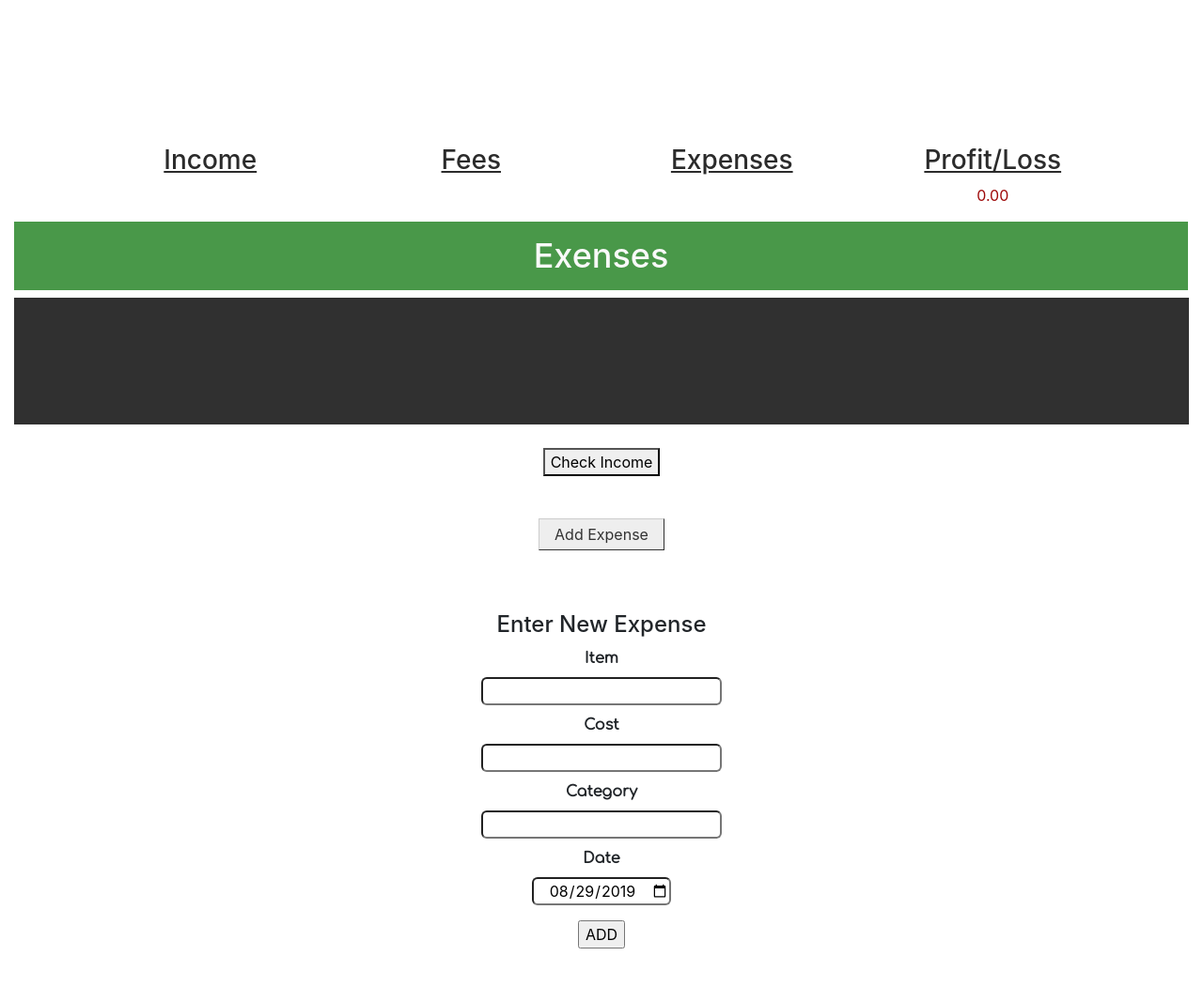
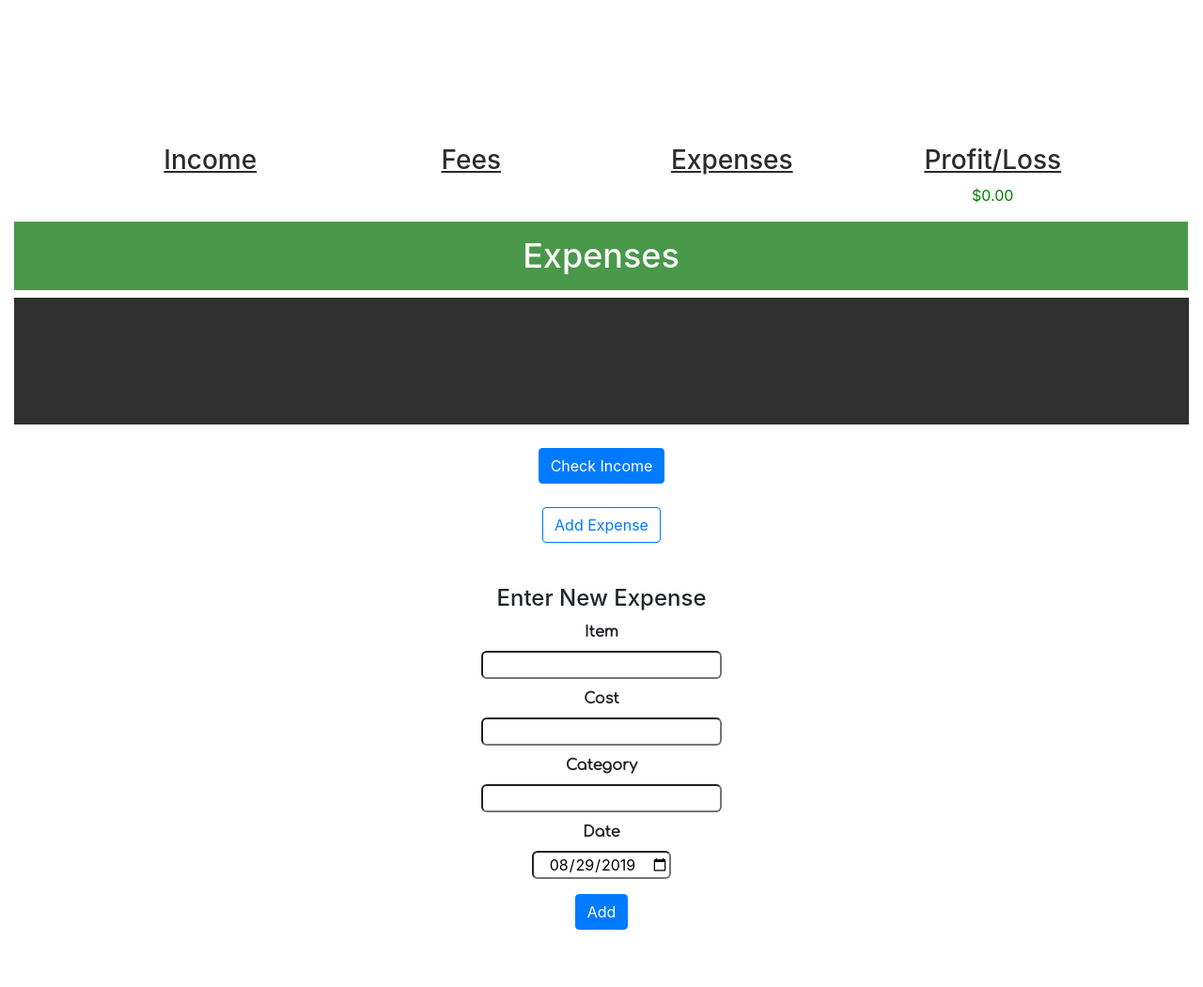
Before and after one commit to hone1er/businesstracker, a Flask app: page /get_expenses in a window 1280 px wide. Shown: the part 152-1203 px from the top of the page at 94% size. After the commit the page ends 1142 px from the top, so only its background shows below. Run offline with Flask 2, Linux system fonts and the light colour scheme; data that the repository does not hold is empty; some libraries are stand-ins or nearby versions.

Commit message:
button styling

```diff
--- a/app.py
+++ b/app.py
@@ -9,8 +9,6 @@ from werkzeug.utils import secure_filename
 from flask import Flask, render_template, redirect, send_from_directory, request, flash, url_for
 from myForms import ExpenseForm
 from config import SECRET_KEY
-
-
 
 
 
@@ -63,7 +61,7 @@ def get_expenses():
     form = ExpenseForm(request.form)
     if request.method == 'POST' and form.validate():
         try:
-            honecode.insert_expenses(form.item.data, float(form.cost.data), category=form.category.data, date=datetime.datetime.combine(form.date.data, datetime.datetime.min.time()))
+            honecode.insert_expenses(form.item.data, float(form.cost.data)*-(1), category=form.category.data, date=datetime.datetime.combine(form.date.data, datetime.datetime.min.time()))
         except:
             honecode.insert_expenses(form.item.data, form.cost.data, category=form.category.data, date=datetime.datetime.combine(form.date.data, datetime.datetime.min.time()))
         return redirect(url_for('get_expenses'))
@@ -80,8 +78,3 @@ def remove_expense(expense):
 
 if __name__ == "__main__":
     app.run(debug=True)
-    #honecode.insert_income('Argos Digital', 'Python Automation/Web Scraper', 275, ref_id=253909066, fee=27.5, platform="UpWork", date=datetime.datetime(2019,8,28))
-    # honecode.insert_expenses('27" Imac', '2099.19', category='computer/electronics', date=datetime.datetime(2019, 8, 16))
-    # honecode.insert_expenses('Legal Zoom', '368', category='business', date=datetime.datetime(2019, 8, 14))
-    # honecode.insert_expenses('Legal Zoom RA Renewal', '159', category='business', date=datetime.datetime(2019, 8, 14))
-    # honecode.insert_expenses('DevCard - Bootstrap 4 theme', '29', category='dev tools', date=datetime.datetime(2019, 8, 21))
--- a/static/js/app.js
+++ b/static/js/app.js
@@ -35,13 +35,14 @@ function calculate() {
   });
 
   totalid = document.getElementById("profitloss");
-  if (totalid.innerHTML >= "0") {
-    totalid.setAttribute("style", "color:#222");
+
+  if ( total >= 0) {
+    totalid.style.color = "green";
   } else {
-    totalid.setAttribute("style", "color:rgba(158, 9, 9);");
+    totalid.style.color = "rgba(158, 9, 9)";
   }
 
-  totalid.innerHTML = total.toFixed(2);
+  totalid.innerHTML = '$'+total.toFixed(2);
 }
 
 //// DOES CALCULATION TO CHANGE EXPENSES VALUE WHEN AN EXPENSE IS REMOVED
@@ -61,7 +62,7 @@ function removeExpenses() {
         }
       };
   console.log(total)
-  $('#totalexpenses').text(total)
+  $('#totalexpenses').text('$'+total*(-1))
 }
 
 //// IF FILE UPLOAD IS SUCCESSFUL, SET THE CLASS OF THE BANNER TO ALERT-PRIMARY TO SHOW BLUE BANNER
@@ -87,3 +88,10 @@ $(".close").on("click touchend", function(event) {
 });
 
 calculate()
+
+let item =  document.getElementsByClassName('itemcost')
+for (let i = 0; i < item.length; i++) {
+  const element = item[i];
+  element.innerText = element.innerText.replace('$-', "$")
+
+}
--- a/static/styles/style.css
+++ b/static/styles/style.css
@@ -94,26 +94,7 @@ li{
     list-style: none;
     line-height: 2.25rem;
 }
-.button {
-    margin: 20px;
-    width: 134px;
-    text-decoration: none;
-    background-color: #EEEEEE;
-    color: #333333;
-    padding: 4px 13px 4px 13px;
-    border-top: 1px solid #CCCCCC;
-    border-right: 1px solid #333333;
-    border-bottom: 1px solid #333333;
-    border-left: 1px solid #CCCCCC;
-    -webkit-appearance: button;
-    -webkit-appearance: default-button
 
-}
-.button:hover {
-    text-decoration: none;
-    color: #333333;
-    cursor: default;
-}
 
 #jobname, #itemcost {
     color: #222;
--- a/templates/expenses.html
+++ b/templates/expenses.html
@@ -1,28 +1,32 @@
 {% extends "layout.html" %} {% block form %}
 <center style="margin-bottom: 20px;">
   <form action="/" method="GET">
-    <button type="submit" style="margin-bottom: 25px;margin-top: 25px;">Check Income</button>
+    <button type="submit" class="btn btn-primary" style="margin-bottom: 25px;margin-top: 25px;">Check Income</button>
   </form>
-  <a href="#addexpense" class="button">Add Expense</a>
+  <a href="#addexpense"><button class="btn btn-outline-primary">Add Expense</button></a>
 </center>
 
-{% endblock %} {% block banner %}Exenses{% endblock %} {% block body %} {% for
-file in business_expenses %}
+{% endblock %}
+{% block banner %}
+Expenses
+{% endblock %}
+{% block body %}
+{% for doc in business_expenses %}
 <center>
 <div class="container-fluid expense">
   <div class=" container-fluid item">
     <div class="container">
       <ul>
         <li id="itemname" class="itemattr" style="font-size: 1.25rem">
-          {{ file.item.name }}
+          {{ doc.item.name }}
         </li>
-        <li id="itemcost" class="itemattr itemcost">${{ file.item.cost }}</li>
+        <li id="itemcost" class="itemattr itemcost">${{ doc.item.cost }}</li>
         <li id="itemcategory" class="itemattr">
-          Category: {{ file.item.category }}
+          Category: {{ doc.item.category }}
         </li>
-        <li id="itemdate" class="itemattr">{{ file.date }}</li>
+        <li id="itemdate" class="itemattr">{{ doc.date }}</li>
         <li>
-          <input type="button" id="removeobject" name="{{ file._id }}" value="Remove" onclick="sendPost(this.name)">
+          <button type="button" id="removeobject" class="btn btn-outline-danger" name="{{ doc._id }}" value="Remove" onclick="sendPost(this.name)">Remove</button>
         </li>
       </ul>
     </div>
@@ -42,7 +46,7 @@ file in business_expenses %}
         {{ render_field(form.category) }}
         {{ render_field(form.date) }}
       </dl>
-      <p><input type="submit" value="ADD" /></p>
+      <button type="submit" class="btn btn-primary">Add</button>
     </form>
   </div>
 </section>
--- a/templates/index.html
+++ b/templates/index.html
@@ -2,7 +2,7 @@
     {% block form %}
     <center>
     <form action="/get_expenses" method="GET" style="padding: 15px">
-      <button type="submit">Check Expenses</button>
+      <button type="submit" class="btn btn-primary">Check Expenses</button>
     </form>
   </center>
     {% endblock %}
@@ -13,7 +13,9 @@
 <h1>Upload new File</h1>
 <form method=post enctype=multipart/form-data>
   <input type=file name=file>
-  <input type=submit value=Upload>
+  <br>
+  <br>
+  <button type=submit class="btn btn-success" value=Upload style="margin-bottom: 15px">Upload</button>
 </form>
 </center>
     {% for file in income_statement %}
--- a/templates/layout.html
+++ b/templates/layout.html
@@ -61,14 +61,15 @@
     {% with messages = get_flashed_messages() %} {% if messages %} {% for
     message in messages %}
     <div
-      class="alert alert-danger alert-dismissible"
+      class="alert alert-danger alert-dismissible fade show"
       runat="server"
       id="modalEditError"
       visible="false"
     >
-      <button class="close" type="button" data-dismiss="alert">×</button>
       <strong id="message">{{ message }}</strong>
-      <div id="Div2" runat="server"></div>
+      <button type="button" class="close" data-dismiss="alert" aria-label="Close">
+          <span aria-hidden="true">&times;</span>
+        </button>
     </div>
     {% endfor %} {% endif %} {% endwith %}
 
@@ -92,7 +93,7 @@
         <div class="container-fluid">
           <h3 class="expenses">Expenses</h3>
           {% for total in honecode.expenses %}
-          <p id="totalexpenses">$-{{ total.totalAmount }}</p>
+          <p id="totalexpenses">${{ total.totalAmount }}</p>
           {% endfor %}
         </div>
 
```
